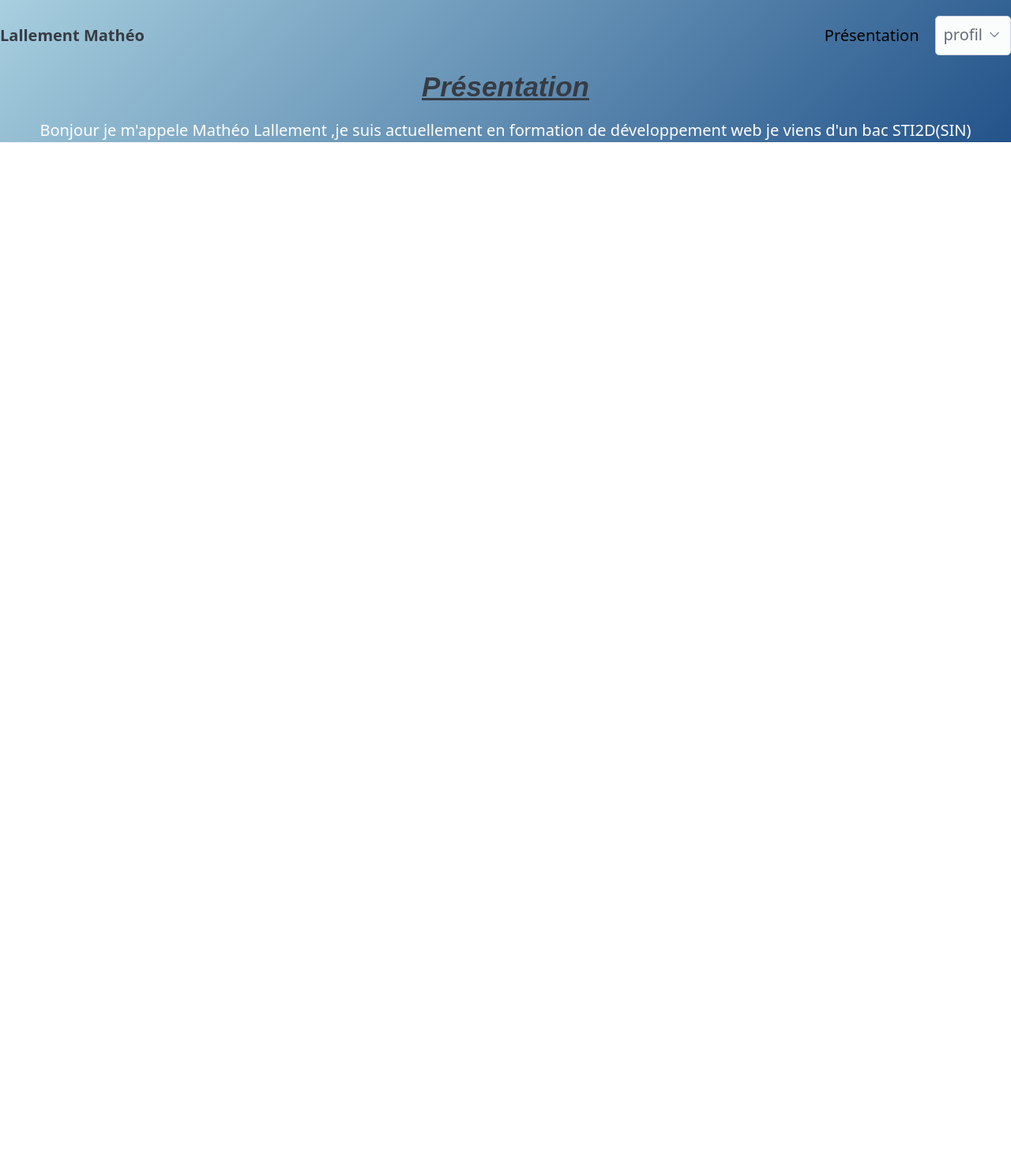
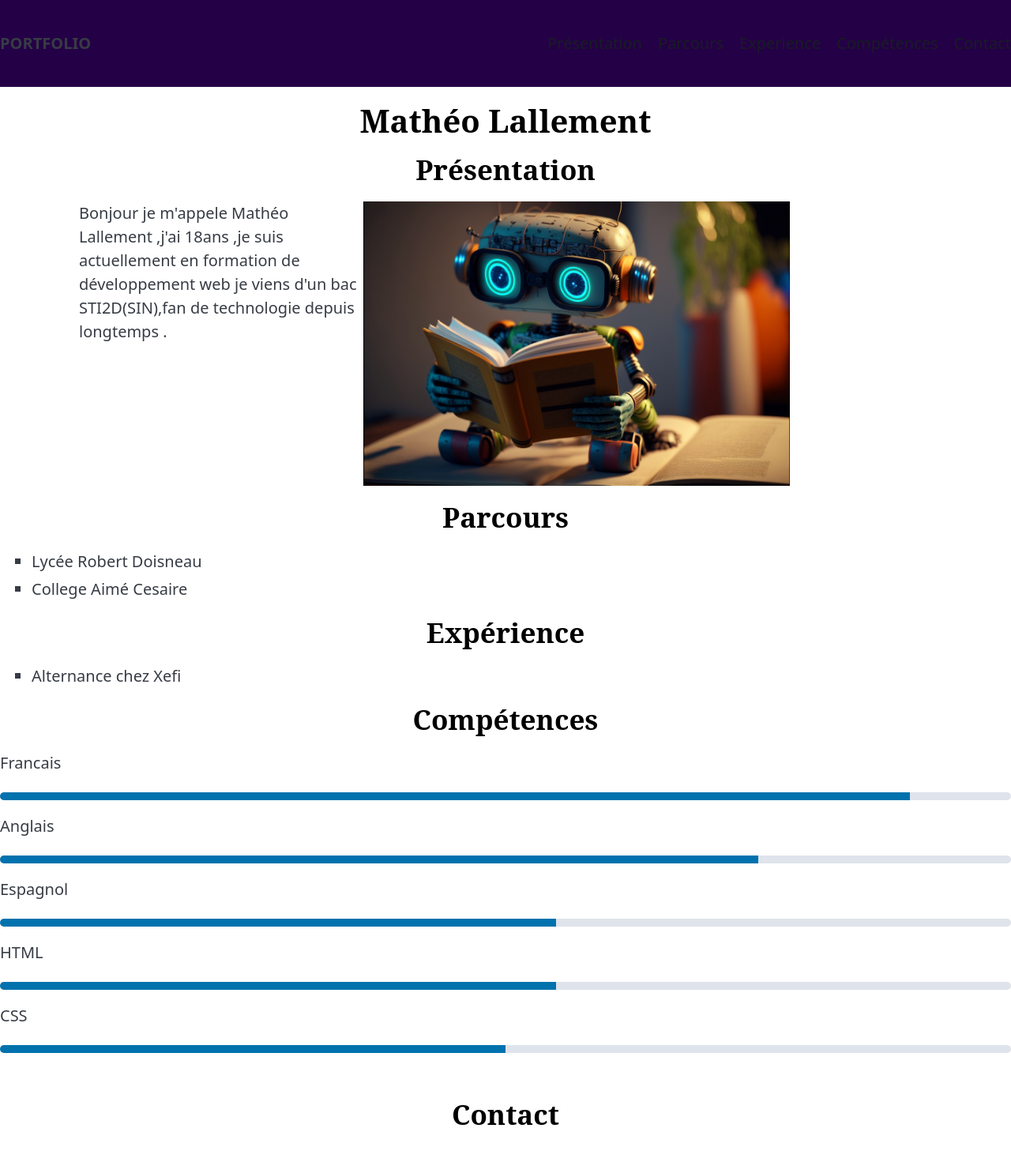
Before and after one commit to KaGushy/Portfolio, a plain HTML site: page index.html in a window 1280 px wide. Shown: the whole page at 79% size. Before the commit the page ends 800 px from the top, so only its background shows below. Drawn offline with nearby package versions, Linux system fonts and the light colour scheme.

Commit message:
Save N.1
Ajout des comp et photos et  essai avec des couleurs

```diff
--- a/index.html
+++ b/index.html
@@ -10,35 +10,63 @@
 </head>
 
 <body id="corps">
-    <nav class="navigation">
+  <header>
+    <nav>
       <ul>
-          <li><strong>Lallement Mathéo</strong></li>
+        <li><strong>PORTFOLIO</strong></li>
       </ul>
       <ul>
-          <li><a href="#Présentation" class="secondary lien">Présentation</a></li>
-          <li >
-            <details class="dropdown apropos">
-              <summary class="apropos"">
-                profil
-              </summary>
-              <ul dir="rtl">
-                <li><a href="#Parcours">Parcours</a></li>
-                <li><a href="#Expérience">Expérience</a></li>
-                <li><a href="#Compétences">Compétences</a></li>
-                <li><a href="#Formulaire">Formulaire</a></li>
-                <li><a href="#Contact">Contact</a></li>
-              </ul>
-            </details>
-          </li>
+        <li><a href="#Présentation" class="contrast">Présentation</a></li>
+        <li><a href="#Parcours" class="contrast">Parcours</a></li>
+        <li><a href="#Experience" class="contrast">Experience</a></li>
+        <li><a href="#Compétences" class="contrast">Compétences</a></li>
+        <li><a href="#Contact" class="contrast">Contact</a></li>
       </ul>
     </nav>
+  </header>
+  <main>
     <div id="Présentation">
+      <h1 class="titre">Mathéo Lallement</h1>
       <h2 class="titre">Présentation</h2>
-        <p id="paragraphe">Bonjour je m'appele Mathéo Lallement ,je suis actuellement en formation de développement web
-            je viens d'un bac STI2D(SIN)
+      <p id="paragraphe">Bonjour je m'appele Mathéo Lallement ,j'ai 18ans ,je suis actuellement en formation de développement web
+        je viens d'un bac STI2D(SIN),fan de technologie depuis longtemps .
+        <img id="robot" src="robottech.jpg" alt="">
       </p>
     </div>
+    <div id="Parcours">
+      <h2 class="titre">Parcours</h2>
+      <ul>
+        <li>Lycée Robert Doisneau </li>
+        <li> College Aimé Cesaire</li>
+      </ul>
+    </div>
+    <div id="Expérience">
+      <h2 class="titre">Expérience</h2>
+      <ul>
+        <li>Alternance chez Xefi</li>
+      </ul>
+    </div>
+    <div id="Compétences">
+      <h2 class="titre">Compétences</h2>
+      <p> Francais</p>
+      <progress value="90" max="100" > </progress >
+      <p>Anglais</p>
+      <progress value="75" max="100" > </progress >
+      <p>Espagnol</p>
+      <progress value="55" max="100" > </progress >
+        <p>HTML</p>
+        <progress value="55" max="100" > </progress >
+          <p>CSS</p>
+          <progress value="50" max="100" > </progress >
+    </div>
+  </main>
+  <footer>
 
+
+    <div id="Contact">
+      <h2 class="titre">Contact</h2>
+    </div>
+  </footer>
 </body>
 
 </html>
--- a/style.css
+++ b/style.css
@@ -1,23 +1,24 @@
-#corps {
-    background: linear-gradient(135deg,  #a7cfdf 0%,#23538a 100%);
+
+
+#paragraphe {
+    display: flex;
+    width: 1000px;
+    justify-content: center;
+    padding-left: 100px;
+
 }
 
-.apropos {
-    background-color: #f79621;
+.titre{
+    text-align: center;
+    font-family: noto serif ;
+    color: black;
+}
+header {
+    background-color: #240046;
+    color: #EFECF5;
 }
 
 
-
-.titre {
-    text-align: center;
-    font-family: sans-serif;
-    font-style: italic;
-    text-decoration: underline;
+#robot {
+    width: 60%;
 }
-.lien {
-    color: black;
-}
-#paragraphe {
-    text-align: center;
-    color: white;
-}
```
Also changed, not shown: robottech.jpg (added). Lines whose indentation alone changed are shown as unchanged.
